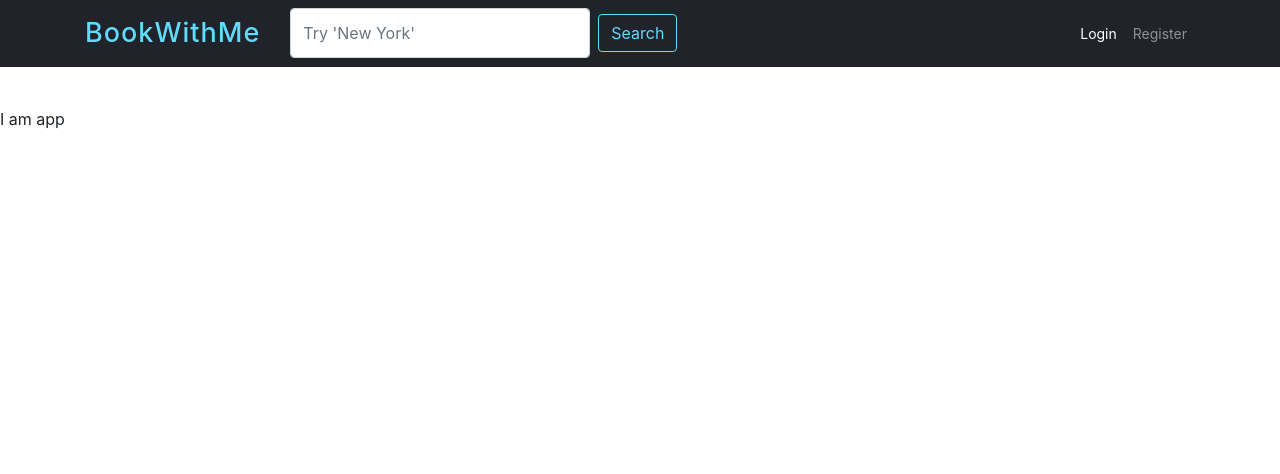
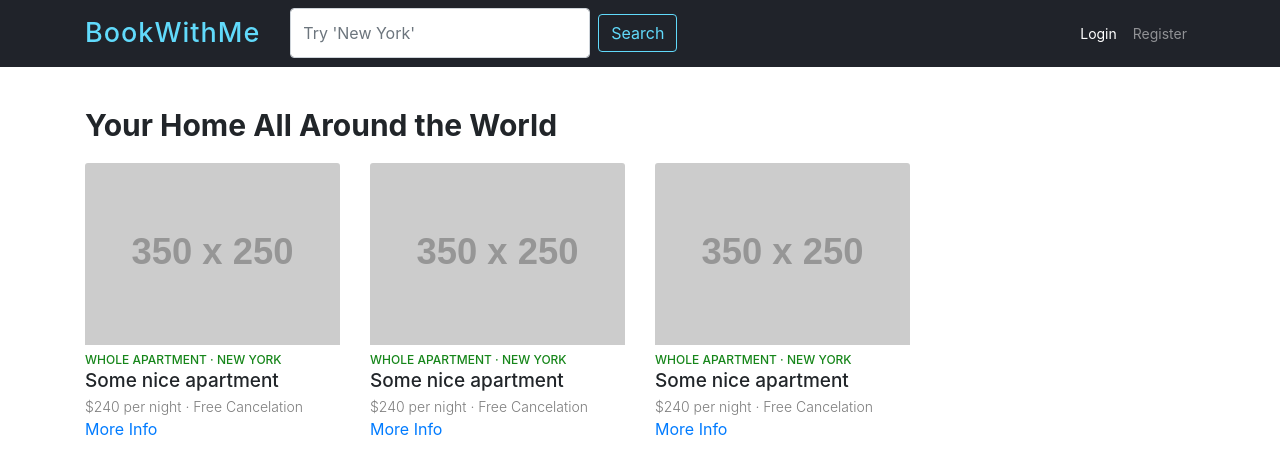
Before and after one commit to yeondam88/react-airbnb-style-app, a React (Create React App) app: page / in a window 1280 px wide. Shown: the top 474 px of the page. Built offline with nearby package versions, Linux system fonts and the light colour scheme.

Commit message:
adding rental card component

```diff
--- a/src/App.js
+++ b/src/App.js
@@ -1,12 +1,23 @@
 import React, { Component } from "react";
 import Header from "./shared/Header";
+import RentalCard from "./components/rental/RentalCard";
 import "./App.css";
 
 class App extends Component {
   render() {
     return (
       <div className="App">
-        <Header />I am app
+        <Header />
+        <div className="container">
+          <section id="rentalListing">
+            <h1 className="page-title">Your Home All Around the World</h1>
+            <div className="row">
+              <RentalCard />
+              <RentalCard />
+              <RentalCard />
+            </div>
+          </section>
+        </div>
       </div>
     );
   }
--- /dev/null
+++ b/src/components/rental/RentalCard.js
@@ -0,0 +1,23 @@
+import React from "react";
+
+const RentalCard = props => (
+  <div className="col-md-3 col-xs-6">
+    <div className="card bwm-card">
+      <img
+        src="http://via.placeholder.com/350x250"
+        alt=""
+        className="card-img-top"
+      />
+      <div className="card-block">
+        <h6 className="card-subtitle">Whole Apartment &#183; New York</h6>
+        <h4 className="card-title">Some nice apartment</h4>
+        <p className="card-text">$240 per night &#183; Free Cancelation</p>
+        <a href="" className="card-link">
+          More Info
+        </a>
+      </div>
+    </div>
+  </div>
+);
+
+export default RentalCard;
--- a/src/index.js
+++ b/src/index.js
@@ -1,6 +1,5 @@
 import React from "react";
 import ReactDOM from "react-dom";
-import "./index.css";
 import App from "./App";
 import registerServiceWorker from "./registerServiceWorker";
 
--- a/src/styles/_main.scss
+++ b/src/styles/_main.scss
@@ -1,5 +1,8 @@
 @import 'variables.scss';
 @import 'header/header.scss';
-body {
-  color: $main-color;
+@import 'rental/rental-listing.scss';
+.page-title {
+  font-size: 30px;
+  font-weight: 700;
+  margin-bottom: 20px;
 }
--- /dev/null
+++ b/src/styles/rental/_rental-listing.scss
@@ -0,0 +1,30 @@
+#rentalListing {
+  .title {
+    font-size: 30px;
+    font-weight: 700;
+    margin-bottom: 20px;
+  }
+  .bwm-card {
+    border: none;
+    .card-block {
+      padding-top: 8px;
+      .card-subtitle {
+        margin: 0;
+        font-weight: 500;
+        font-size: 12px;
+        text-transform: uppercase;
+        color: #16861a;
+      }
+      .card-title {
+        font-size: 19px;
+        margin: 3px 0;
+      }
+      .card-text {
+        font-size: 14px;
+        font-weight: 300;
+        color: #7e7e7e;
+        margin-bottom: 0;
+      }
+    }
+  }
+}
```
Also changed, not shown: src/logo.svg (deleted), 1 other file (tests, documents, lock files or other folders).
